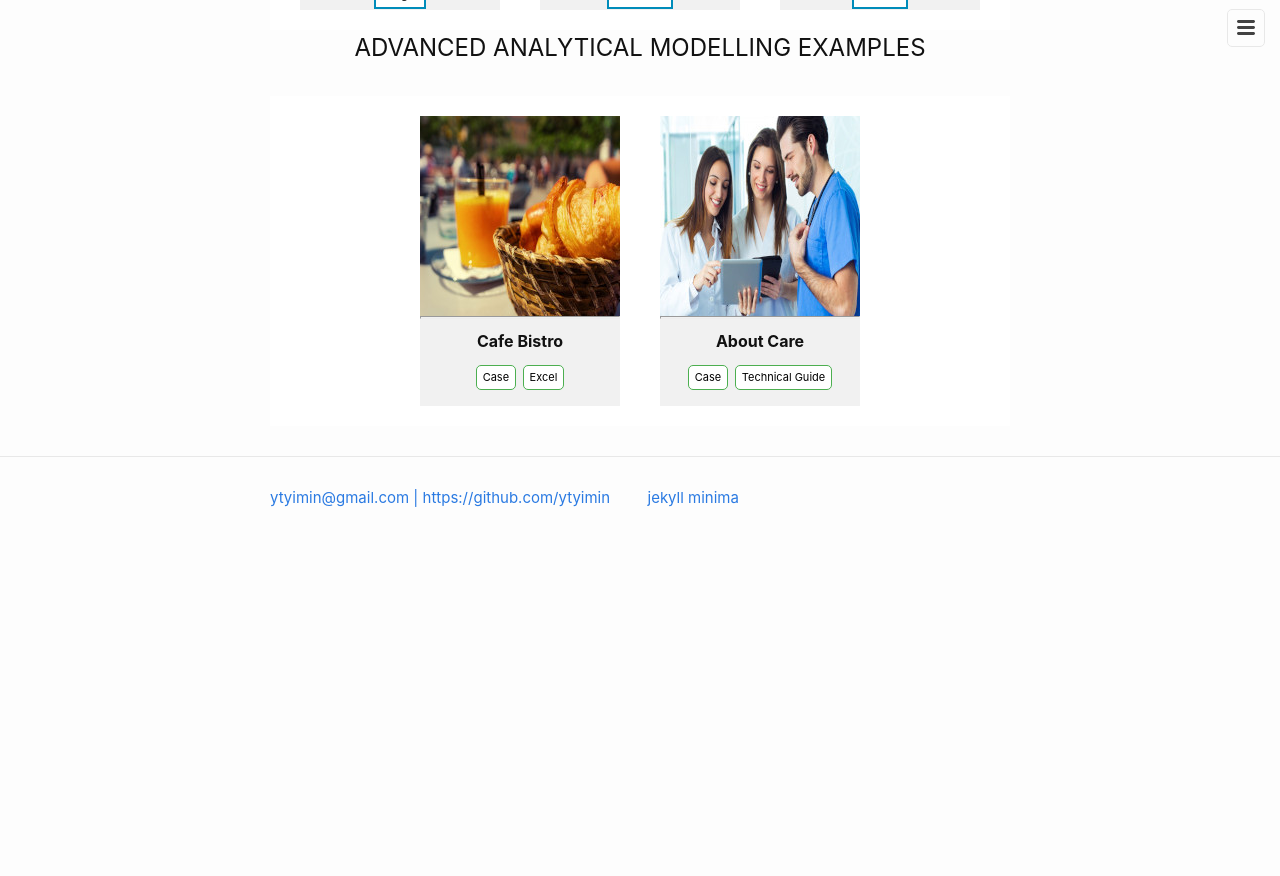
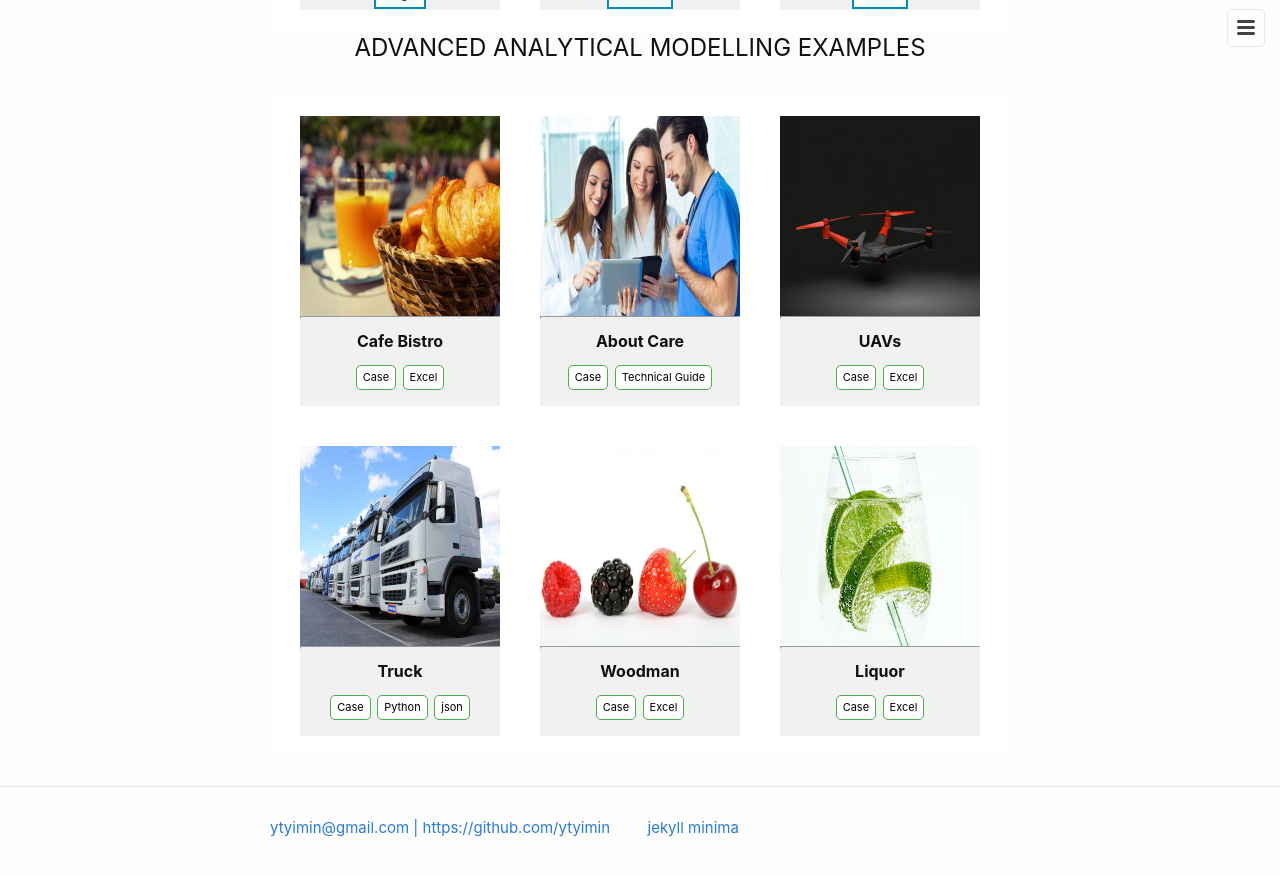
Before and after one commit to ytyimin/tart-cherry, a Jekyll site: the page built from index.markdown, in a window 1280 px wide and 900 px high, scrolled down 903 px. Shown: the top 876 px of the window. Built offline with Jekyll 4.4.1, drawn with Linux system fonts in a browser that asks for light colours; before the commit the page ends 1473 px from its top, so only the background shows below that.

Commit message:
Update home.html

```diff
--- a/_layouts/home.html
+++ b/_layouts/home.html
@@ -43,6 +43,44 @@ layout: default
         <p> </p>
       </div>
 
+      <div><img src="{{ site.baseurl }}/assets/image/uav_new_s.jpg" alt="UAVs" width="image-head-width" height="image-head-height">
+        <hr style="height:1px">
+        <br>
+          <p><b>UAVs</b></p>
+        <a class="button button1" href="{{ site.baseurl }}/assets/projects/D7[UAVs].pdf" target="_self" rel="noopener">Case</a>
+        <a class="button button1" href="{{ site.baseurl }}/assets/projects/D7[UAVs].xlsx" target="_self" rel="noopener">Excel</a>
+        <p> </p>
+      </div>
+
+      <div><img src="{{ site.baseurl }}/assets/image/truck_new_s.jpg" alt="truck" width="image-head-width" height="image-head-height">
+        <hr style="height:1px">
+        <br>
+          <p><b>Truck</b></p>
+        <a class="button button1" href="{{ site.baseurl }}/assets/projects/D11[Truck].docx" target="_self" rel="noopener">Case</a>
+        <a class="button button1" href="{{ site.baseurl }}/assets/projects/D11[Truck].ipynb" target="_self" rel="noopener">Python</a>
+        <a class="button button1" href="{{ site.baseurl }}/assets/projects/D11[info_2019-08-12].json" target="_self" rel="noopener">json</a>
+        <p> </p>
+      </div>
+
+      <div><img src="{{ site.baseurl }}/assets/image/woodman_new_s.jpg" alt="woodman" width="image-head-width" height="image-head-height">
+        <hr style="height:1px">
+        <br>
+          <p><b>Woodman</b></p>
+        <a class="button button1" href="{{ site.baseurl }}/assets/projects/D14[Woodman].docx" target="_self" rel="noopener">Case</a>
+        <a class="button button1" href="{{ site.baseurl }}/assets/projects/D14[Woodman].xlsx" target="_self" rel="noopener">Excel</a>
+        <p> </p>
+      </div>
+
+      <div><img src="{{ site.baseurl }}/assets/image/liquor_new_s.jpg" alt="liquor" width="image-head-width" height="image-head-height">
+        <hr style="height:1px">
+        <br>
+          <p><b>Liquor</b></p>
+        <a class="button button1" href="{{ site.baseurl }}/assets/projects/B3[Liquor].docx" target="_self" rel="noopener">Case</a>
+        <a class="button button1" href="{{ site.baseurl }}/assets/projects/B3[Liquor].xlsx" target="_self" rel="noopener">Excel</a>
+        <p> </p>
+      </div>
+
+
   </div>
 
 
```
